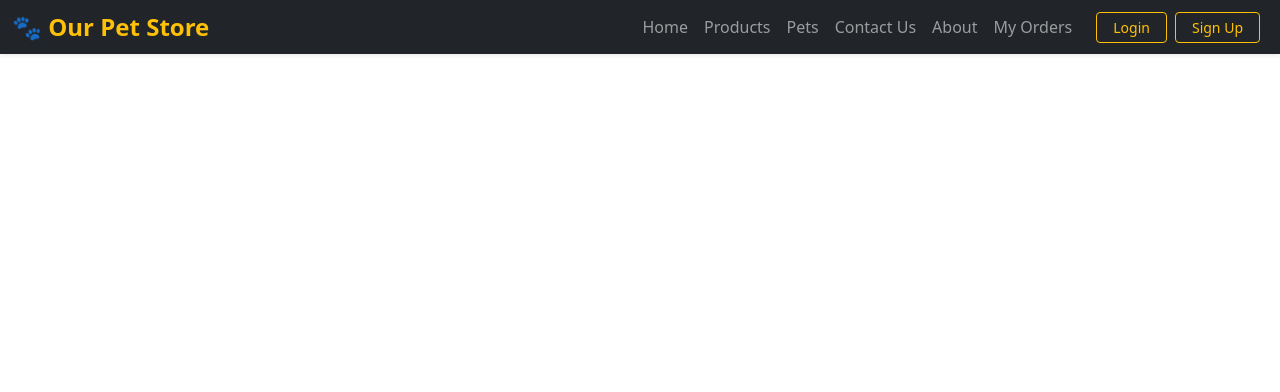
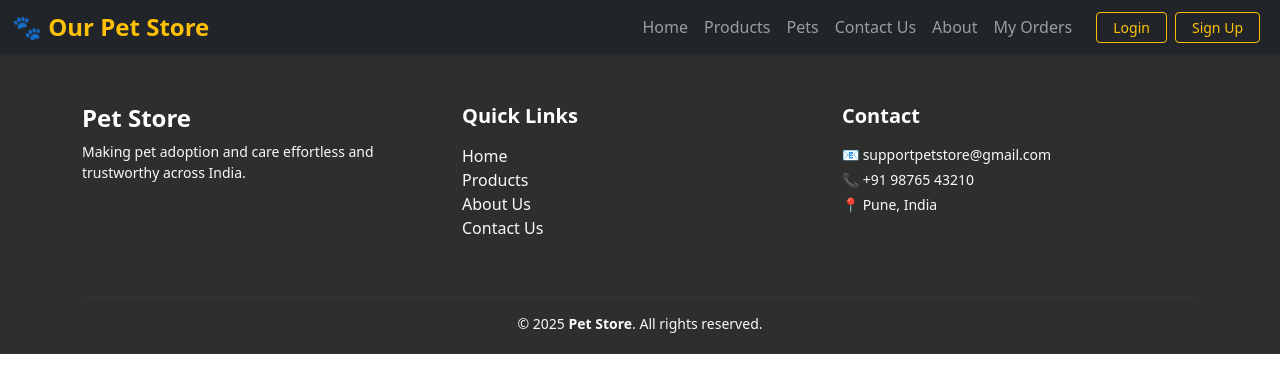
Before and after one commit to sanketshalukarcmaug25/WPT_Final_Project, a React app in the folder frontend/: page /contactus/request in a window 1280 px wide. Shown: the top 392 px of the page. Built offline with nearby package versions, Linux system fonts and the light colour scheme; the HTML template or start-up script is replaced by a standard one.

Commit message:
Footer and AboutUs page added

```diff
--- a/frontend/src/App.jsx
+++ b/frontend/src/App.jsx
@@ -11,6 +11,8 @@ import {Pets} from "./components/Pets";
 import { EditProduct } from "./components/EditProduct";
 import { SignUpForm } from "./components/SignUpForm";
 import { LoginPage } from "./components/Login";
+import {AboutUs} from "./components/AboutUs";
+import { Footer } from "./components/Footer";
 
 
 
@@ -30,8 +32,11 @@ function App() {
         <Route path="/pets/handle" element={<HandlePets />} />
         <Route path="/edit-pet/:id" element={<EditPet />} />
         <Route path="/contact-us" element={<ContactUs />} />
+        <Route path="/about" element={<AboutUs />} />
         <Route path="/contact-us/request" element={<ContactRequest />} />
+
       </Routes>
+      <Footer />
       <ToastContainer />
     </BrowserRouter>
   )
--- /dev/null
+++ b/frontend/src/components/AboutUs.jsx
@@ -0,0 +1,135 @@
+import React from "react";
+import { Container, Row, Col, Card, Image } from "react-bootstrap";
+
+export function AboutUs() {
+  return (
+    <Container className="my-5">
+      {/* Intro Section */}
+      <Row className="justify-content-center text-center mb-5">
+        <Col md={10}>
+          <h1 className="fw-bold mb-3 text-dark">About Our Pet Store</h1>
+          <p className="text-secondary fs-5">
+            At <strong>Our Pet Store</strong>, we believe pets bring joy,
+            comfort, and companionship. We are passionate about helping families
+            connect with the perfect pet — and providing them with everything
+            they need to thrive.
+          </p>
+        </Col>
+      </Row>
+
+      {/* Who We Are */}
+      <Row className="align-items-center mb-5">
+        <Col md={6}>
+          <Image
+            src="https://t3.ftcdn.net/jpg/10/42/02/50/360_F_1042025002_yi1hBdTT0P08fi31fihf8zR94VnULIAN.jpg"
+            alt="Pet care team working together"
+            fluid
+            rounded
+            className="shadow-sm"
+          />
+        </Col>
+        <Col md={6}>
+          <h3 className="fw-semibold mb-3">Who We Are</h3>
+          <p className="text-secondary">
+            We are a dedicated team of pet lovers who understand the importance
+            of finding trustworthy sources for pets and their care. Our mission
+            is to promote ethical pet ownership and ensure every animal gets the
+            love, safety, and respect it deserves.
+          </p>
+        </Col>
+      </Row>
+
+      {/* What We Do */}
+      <Row className="align-items-center mb-5 flex-md-row-reverse">
+        <Col md={6}>
+          <Image
+            src="https://static.vecteezy.com/system/resources/thumbnails/024/753/284/small/young-handsome-indian-man-posing-in-the-studio-with-his-cute-pekingese-dog-photo.jpg"
+            alt="Happy customers with pets"
+            fluid
+            rounded
+            className="shadow-sm"
+          />
+        </Col>
+        <Col md={6}>
+          <h3 className="fw-semibold mb-3">What We Do</h3>
+          <p className="text-secondary">
+            From pet adoptions to premium pet supplies, our goal is to make pet
+            parenting easier and more rewarding. We offer high-quality food,
+            accessories, grooming products, and expert guidance — everything a
+            pet parent needs in one place.
+          </p>
+        </Col>
+      </Row>
+
+      {/* Why Choose Us */}
+      <Row className="justify-content-center text-center mb-5">
+        <Col md={8}>
+          <h3 className="fw-semibold mb-3">Why Choose Us</h3>
+          <ul className="list-unstyled text-secondary fs-5">
+            <li>✅ Certified and health-checked pets from trusted sources</li>
+            <li>✅ Guidance from experienced veterinarians and trainers</li>
+            <li>✅ Transparent adoption and buying process</li>
+            <li>✅ Affordable, high-quality pet care essentials</li>
+            <li>✅ 24/7 community support for pet owners</li>
+          </ul>
+        </Col>
+      </Row>
+
+      {/* Meet Our Team */}
+      <Row className="justify-content-center text-center">
+        <h3 className="fw-bold mb-4">Meet Our Team</h3>
+
+        {[
+          {
+            name: "Sanket Shalukar",
+            img: "https://cdn-icons-png.flaticon.com/512/236/236831.png", // 👨🏻 Male Avatar
+          },
+          {
+            name: "Shubham Thakur",
+            img: "https://cdn-icons-png.flaticon.com/512/4140/4140037.png", // 👨🏻 Male Avatar
+          },
+          {
+            name: "Shruti Jadhav",
+            img: "https://cdn-icons-png.flaticon.com/512/3135/3135789.png", // 👩🏻 Female Avatar
+          },
+        ].map((member, index) => (
+          <Col md={4} className="mb-4" key={index}>
+            <Card
+              className="border-0 shadow-lg h-100"
+              style={{ borderRadius: "20px" }}
+            >
+              <div
+                className="d-flex justify-content-center align-items-center"
+                style={{
+                  height: "300px",
+                  overflow: "hidden",
+                  backgroundColor: "#f9f9f9",
+                }}
+              >
+                <Card.Img
+                  variant="top"
+                  src={member.img}
+                  alt={member.name}
+                  className="img-fluid"
+                  style={{
+                    height: "220px",
+                    width: "220px",
+                    objectFit: "contain",
+                    borderRadius: "50%",
+                    backgroundColor: "#fff",
+                    padding: "10px",
+                  }}
+                />
+              </div>
+              <Card.Body>
+                <Card.Title className="fw-semibold fs-5">
+                  {member.name}
+                </Card.Title>
+              </Card.Body>
+            </Card>
+          </Col>
+        ))}
+      </Row>
+    </Container>
+  );
+}
--- /dev/null
+++ b/frontend/src/components/Footer.jsx
@@ -0,0 +1,71 @@
+import React from "react";
+import { Container, Row, Col } from "react-bootstrap";
+
+export function Footer() {
+  return (
+    <footer
+      style={{
+        backgroundColor: "#2e2e2dff",
+        color: "#fff",
+        padding: "50px 0 20px",
+      }}
+    >
+      <Container>
+        <Row className="text-center text-md-start">
+          {/* Brand Section */}
+          <Col md={4} className="mb-4">
+            <h4 className="fw-bold text-white">Pet Store</h4>
+            <p className="text-light small">
+              Making pet adoption and care effortless and trustworthy across India.
+            </p>
+          </Col>
+
+          {/* Links Section */}
+          <Col md={4} className="mb-4">
+            <h5 className="fw-semibold text-white mb-3">Quick Links</h5>
+            <ul className="list-unstyled">
+              <li>
+                <a href="/" className="text-light text-decoration-none">
+                  Home
+                </a>
+              </li>
+              <li>
+                <a href="/products" className="text-light text-decoration-none">
+                  Products
+                </a>
+              </li>
+              <li>
+                <a href="/about" className="text-light text-decoration-none">
+                  About Us
+                </a>
+              </li>
+              <li>
+                <a href="/contact-us" className="text-light text-decoration-none">
+                  Contact Us
+                </a>
+              </li>
+            </ul>
+          </Col>
+
+
+          <Col md={4} className="mb-4">
+            <h5 className="fw-semibold text-white mb-3">Contact</h5>
+            <p className="mb-1 text-light small">📧 supportpetstore@gmail.com</p>
+            <p className="mb-1 text-light small">📞 +91 98765 43210</p>
+            <p className="text-light small">📍 Pune, India</p>
+          </Col>
+        </Row>
+
+        <hr style={{ borderColor: "#444" }} />
+
+        <Row>
+          <Col className="text-center">
+            <p className="text-light small mb-0">
+              © {new Date().getFullYear()} <strong>Pet Store</strong>. All rights reserved.
+            </p>
+          </Col>
+        </Row>
+      </Container>
+    </footer>
+  );
+}
```
